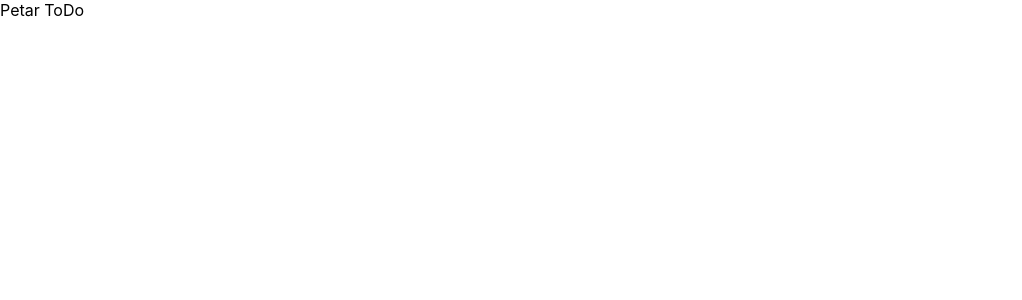
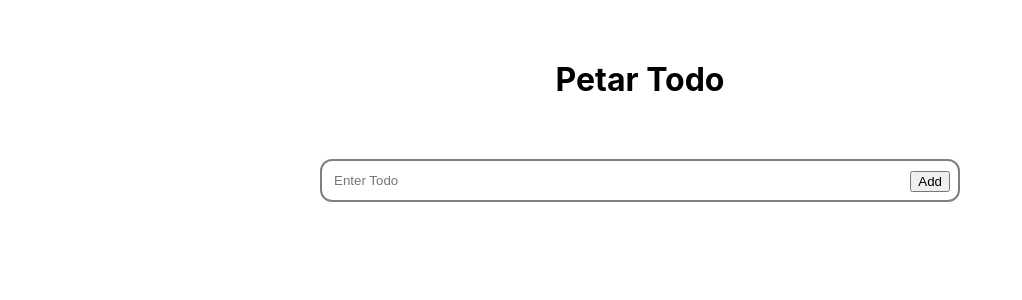
Before and after one commit to pepi05/todo, a React (Create React App) app: page / in a window 1280 px wide. Shown: the top 300 px of the page, without its empty margins (0-1022 px from the left). Built offline with nearby package versions, Linux system fonts and the light colour scheme.

Commit message:
implemented add todo, delete todo item and complete todo item functionality

```diff
--- a/package.json
+++ b/package.json
@@ -8,6 +8,7 @@
     "@testing-library/user-event": "^13.5.0",
     "react": "^18.2.0",
     "react-dom": "^18.2.0",
+    "react-icons": "^4.7.1",
     "react-router-dom": "^6.8.0",
     "react-scripts": "5.0.1",
     "web-vitals": "^2.1.4"
--- a/src/App.js
+++ b/src/App.js
@@ -1,5 +1,94 @@
+import { useState } from "react";
+import { AiOutlineDelete, AiOutlineCheck, AiOutlineEdit } from "react-icons/ai";
+import "./app.css";
+
 const App = () => {
-  return <div className="App">Petar ToDo</div>;
+  const [inputValue, setInputValue] = useState("");
+  const [todos, setTodos] = useState([]);
+
+  const onInputChange = (e) => {
+    setInputValue(e.target.value);
+  };
+
+  const addTodo = (todo) => {
+    const newTodo = {
+      id: Math.floor(Math.random() * 1000),
+      name: todo,
+      date: new Date().toLocaleString(),
+      active: true,
+    };
+
+    if (todo.length <= 2) return;
+    setTodos((prevState) => [...prevState, newTodo]);
+    setInputValue("");
+  };
+
+  const deleteTodo = (todoId) => {
+    const filteredTodo = todos.filter((todo) => todo.id !== todoId);
+    setTodos(filteredTodo);
+  };
+
+  const completeTodo = (todoId) => {
+    const completedTodo = todos.map((todo) => {
+      if (todo.id === todoId) {
+        return {
+          ...todo,
+          active: !todo.active,
+        };
+      }
+      return todo;
+    });
+    setTodos(completedTodo);
+  };
+
+  return (
+    <div className="App">
+      <h1 className="appTitle">Petar Todo</h1>
+      <div className="formContainer">
+        <input
+          className="formInput"
+          type="text"
+          id="text"
+          onChange={onInputChange}
+          value={inputValue}
+          placeholder="Enter Todo"
+        />
+        <button className="addButton" onClick={() => addTodo(inputValue)}>
+          Add
+        </button>
+      </div>
+
+      {todos.map((todo) => {
+        return (
+          <div
+            key={todo.id}
+            className={`${
+              !todo.active && "todoCompletedContainer"
+            } todoContainer`}
+          >
+            <h2 className={`${!todo.active && "completedTodo"} todoName`}>
+              {todo.name}
+            </h2>
+            <div className="todoIconsContainer">
+              <AiOutlineEdit className="icon" size={20} />
+              <AiOutlineCheck
+                onClick={() => completeTodo(todo.id)}
+                className="icon"
+                size={20}
+                color="green"
+              />
+              <AiOutlineDelete
+                onClick={() => deleteTodo(todo.id)}
+                className="icon"
+                size={20}
+                color="red"
+              />
+            </div>
+          </div>
+        );
+      })}
+    </div>
+  );
 };
 
 export default App;
--- /dev/null
+++ b/src/app.css
@@ -0,0 +1,59 @@
+.appTitle {
+  text-align: center;
+  margin: 60px 0;
+}
+
+.formContainer {
+  position: relative;
+  width: 50%;
+  display: flex;
+  margin-inline: auto;
+}
+
+.formInput {
+  width: 100%;
+  padding: 12px;
+  border: 2px solid gray;
+  border-radius: 12px;
+}
+
+.formInput:focus {
+  outline: none;
+}
+
+.addButton {
+  position: absolute;
+  right: 10px;
+  bottom: 10px;
+}
+
+.todoContainer {
+  width: 50%;
+  margin: 40px auto;
+  display: flex;
+  justify-content: space-between;
+  align-items: center;
+  border: 1px solid blue;
+  border-radius: 20px;
+}
+
+.todoCompletedContainer {
+  border: 1px solid green;
+}
+
+.completedTodo {
+  text-decoration: line-through;
+}
+
+.todoName {
+  padding: 12px;
+}
+
+.todoIconsContainer {
+  display: flex;
+}
+
+.icon {
+  cursor: pointer;
+  margin-right: 10px;
+}
--- a/src/index.css
+++ b/src/index.css
@@ -1,13 +1,26 @@
 body {
   margin: 0;
-  font-family: -apple-system, BlinkMacSystemFont, 'Segoe UI', 'Roboto', 'Oxygen',
-    'Ubuntu', 'Cantarell', 'Fira Sans', 'Droid Sans', 'Helvetica Neue',
+  font-family: -apple-system, BlinkMacSystemFont, "Segoe UI", "Roboto", "Oxygen",
+    "Ubuntu", "Cantarell", "Fira Sans", "Droid Sans", "Helvetica Neue",
     sans-serif;
   -webkit-font-smoothing: antialiased;
   -moz-osx-font-smoothing: grayscale;
 }
 
 code {
-  font-family: source-code-pro, Menlo, Monaco, Consolas, 'Courier New',
+  font-family: source-code-pro, Menlo, Monaco, Consolas, "Courier New",
     monospace;
 }
+
+input:focus {
+  border: 2px solid blue !important;
+}
+
+h1,
+h2,
+h3,
+h4,
+h5,
+h6 {
+  margin: 0;
+}
```
Also changed, not shown: 1 other file (tests, documents, lock files or other folders).
